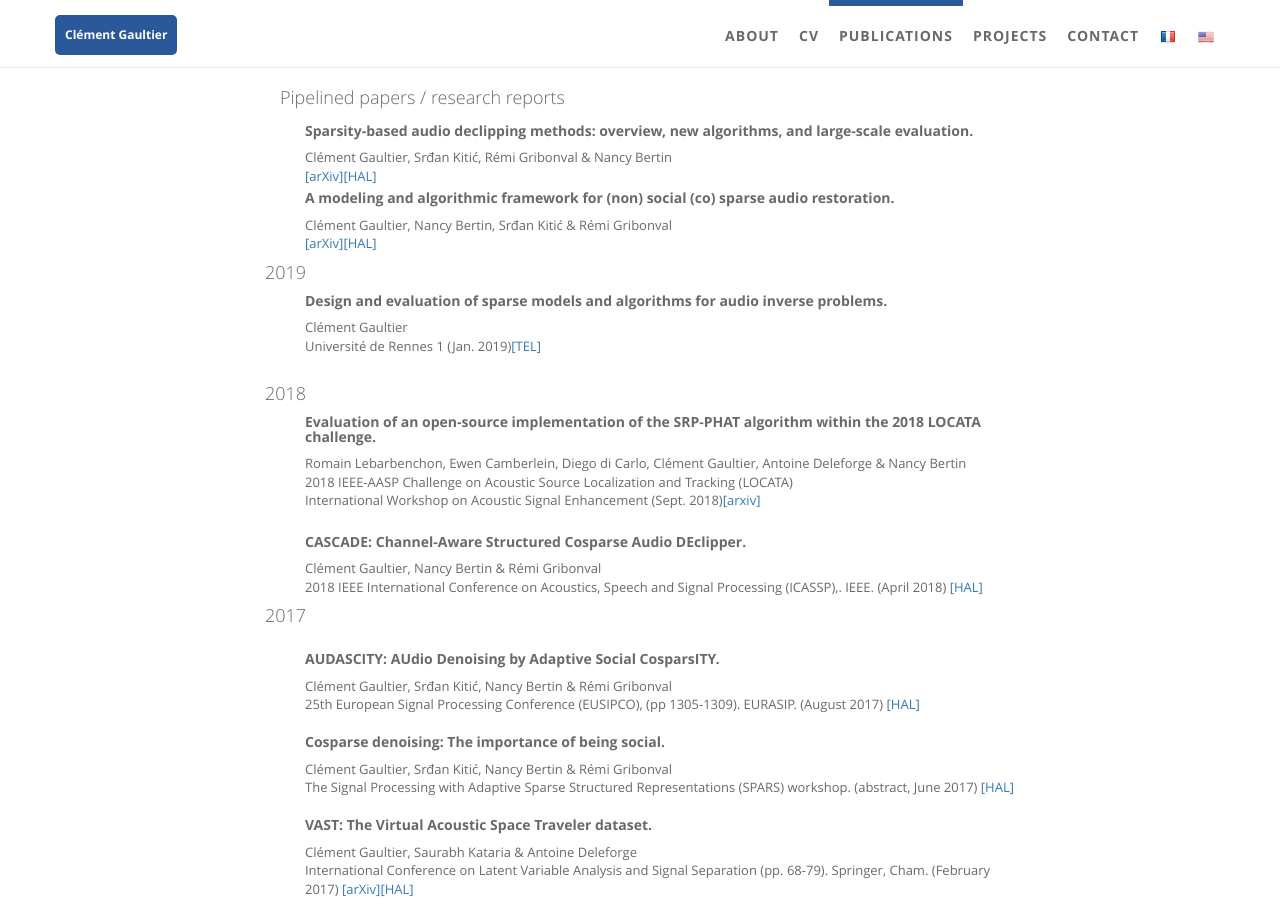
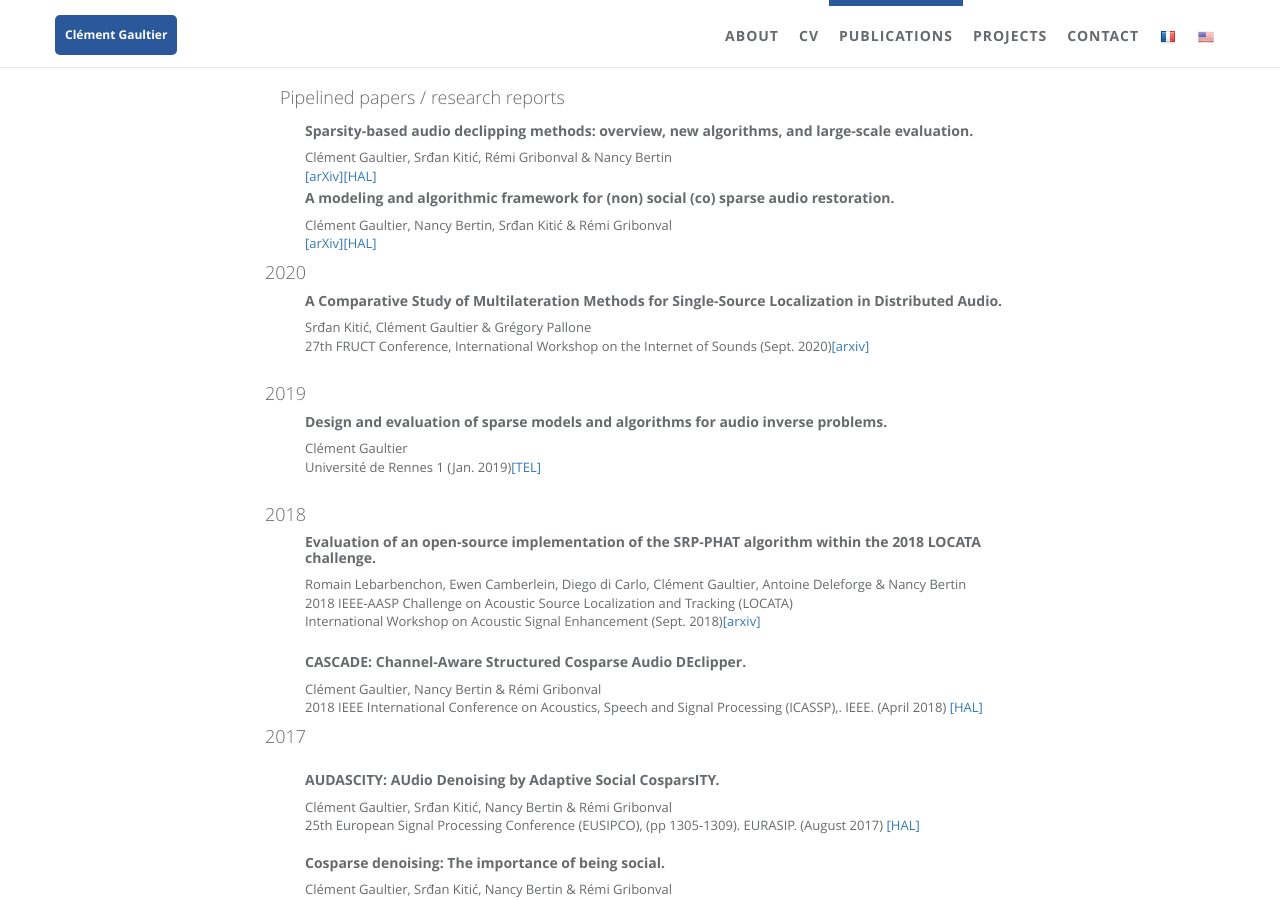
Before and after one commit to cgaultier/persoWeb, a Jekyll site: the page built from index.html, in a window 1280 px wide and 900 px high, scrolled down 2940 px. Built offline with Jekyll 4.4.1, drawn with Linux system fonts in a browser that asks for light colours; comment, search, counter and statistics services are not loaded.

Commit message:
Added fruct publi multilateration

```diff
--- a/_includes/sections/publis.html
+++ b/_includes/sections/publis.html
@@ -30,6 +30,17 @@
           Clément Gaultier, Nancy Bertin, Srđan Kitić & Rémi Gribonval<br />
 	        <a href="https://arxiv.org/abs/1711.11259" target="_blank">[arXiv]</a><a href="https://hal.inria.fr/hal-01649261" target="_blank">[HAL]</a><br />
 	      </li>
+      </ul>
+
+      <h2>2020</h2>
+      <ul style="list-style-type: none">
+
+        <li class="entry wow zoomIn">
+      <h4><strong>A Comparative Study of Multilateration Methods for Single-Source Localization in Distributed Audio.</strong></h4>
+      Srđan Kitić, Clément Gaultier & Grégory Pallone <br />
+      27th FRUCT Conference, International Workshop on the Internet of Sounds (Sept. 2020)<a href="https://arxiv.org/abs/1910.10661" target="_blank">[arxiv]</a> <br /><br />
+      </li>
+
       </ul>
 
 			<h2>2019</h2>
```
